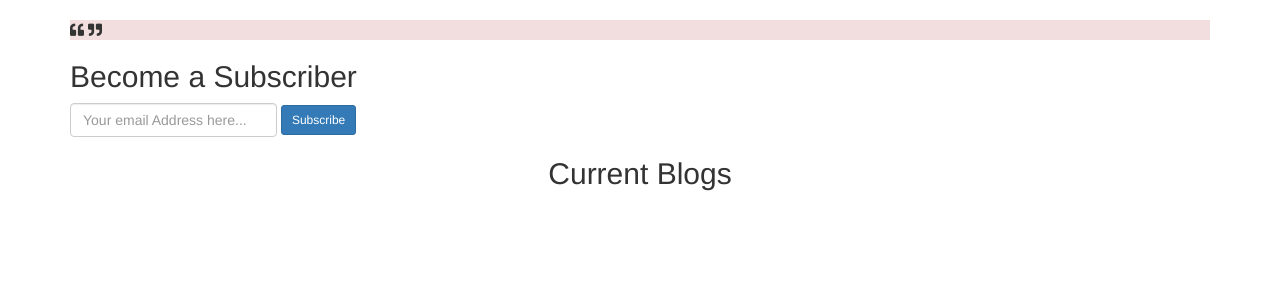
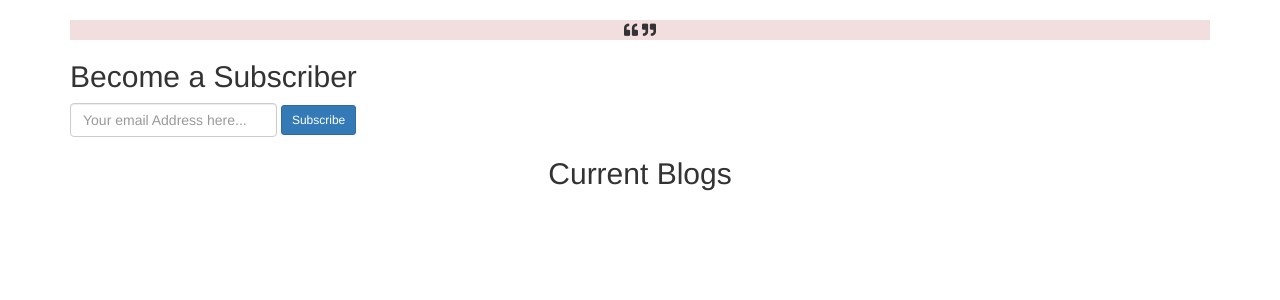
Before and after one commit to clarametto/Salb-Blog, a Flask app: page / in a window 1280 px wide. Shown: the part 52-352 px from the top of the page. Run offline with Flask 2, Linux system fonts and the light colour scheme; data that the repository does not hold is empty; some libraries are stand-ins or nearby versions.

Commit message:
minor changes

```diff
--- a/app/templates/index.html
+++ b/app/templates/index.html
@@ -15,7 +15,7 @@
   <div>
     <!-- Random Quotes -->
     <div class="bg-danger rounded px-5">
-      <div class="px-5">
+      <div class="text-center px-5">
         <span class="px-5"><i class="fas fa-quote-left"></i> <em class="quote">{{quote.quote}}</em> <i class="fas fa-quote-right"></i></span>
         <h6>{{quote.author}}</h6>
       </div>
```
